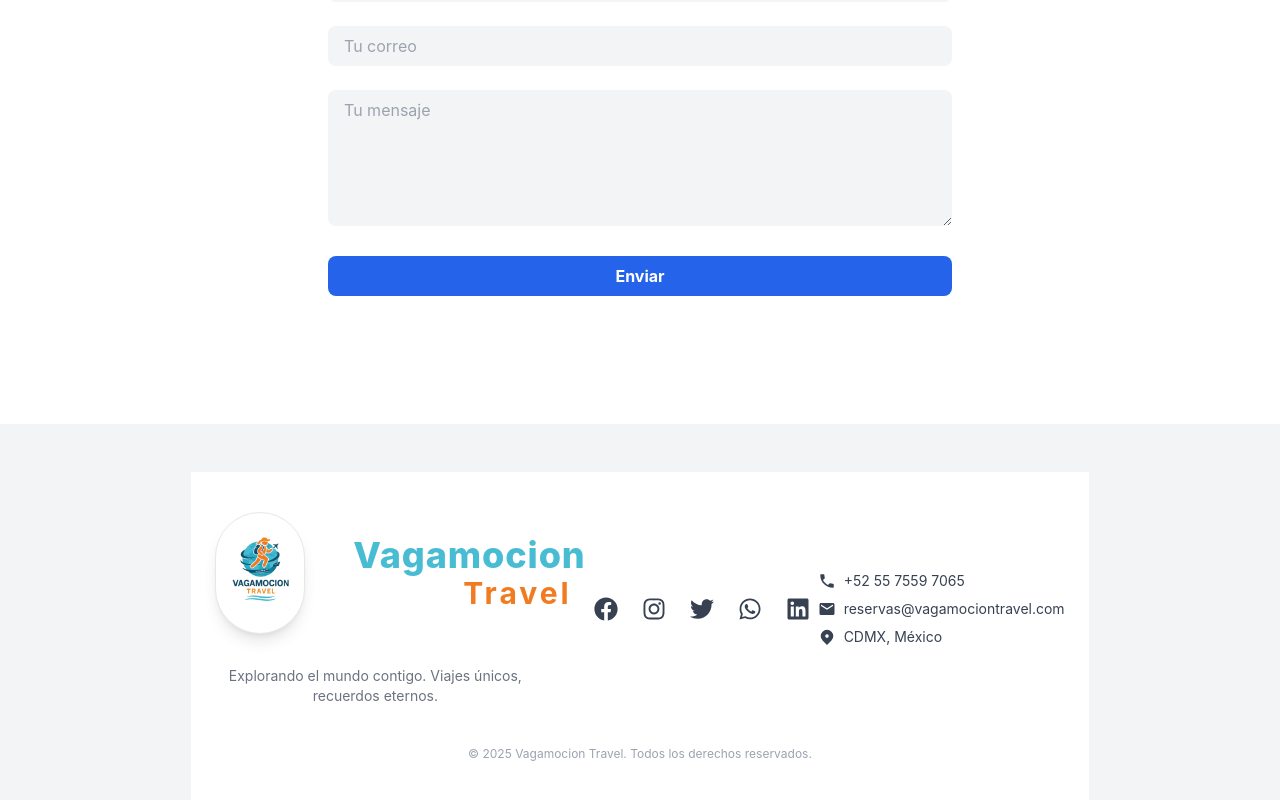
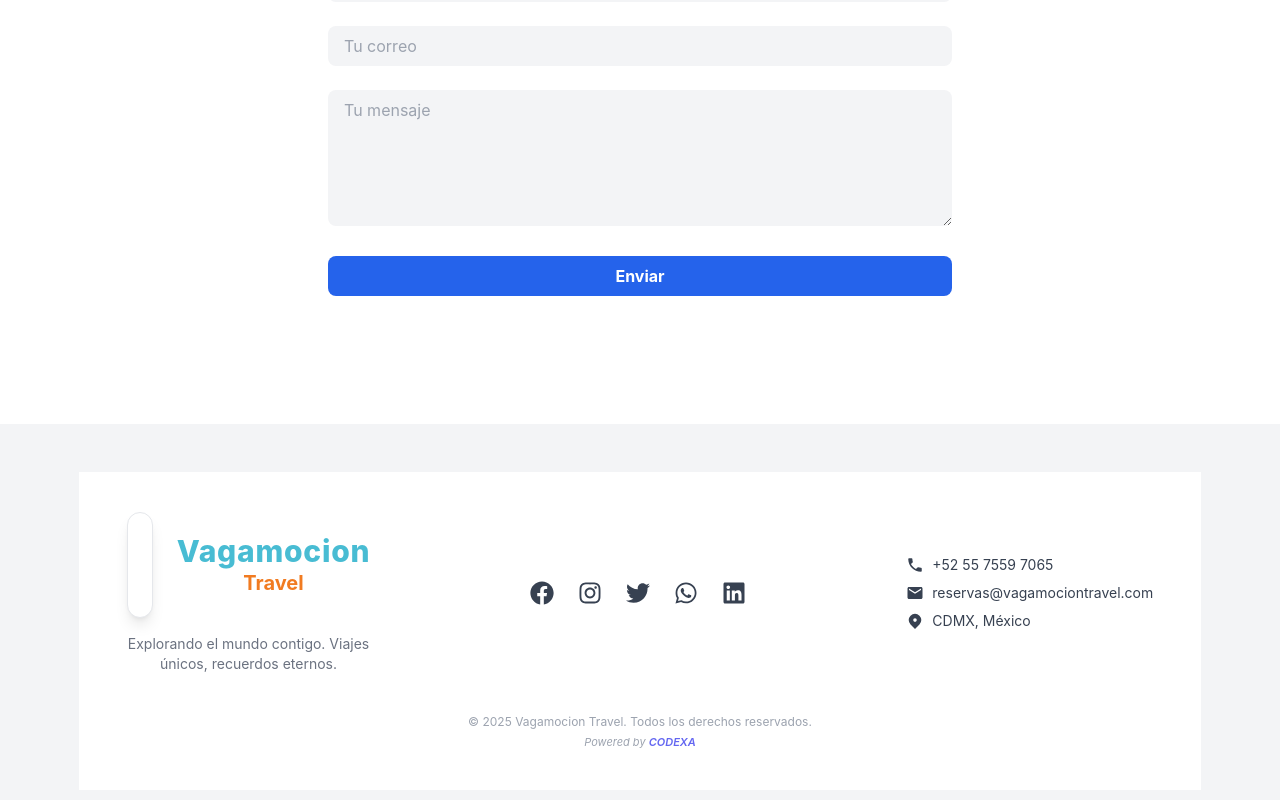
Before and after one commit to jmcgisc/Vagamocion, a React (Create React App) app: page / in a window 1280 px wide. Shown: the part 4300-5100 px from the top of the page. Built offline with nearby package versions, Linux system fonts and the light colour scheme.

Commit message:
redes sociales

```diff
--- a/src/components/RedesSociales.jsx
+++ b/src/components/RedesSociales.jsx
@@ -11,42 +11,32 @@
 
 export default function RedesSociales() {
   return (
-    <footer className="bg-white dark:bg-gray-900 text-gray-700 dark:text-gray-300 py-10 px-6">
-      <div className="max-w-6xl mx-auto flex justify-between items-start md:items-center gap-2">
-
-        <div className="flex flex-col items-start">
-          <div className="">
+    <footer className="bg-white dark:bg-gray-900 text-gray-700 dark:text-gray-300 py-10 px-12">
+      <div className="max-w-6xl mx-auto flex flex-col md:flex-row justify-between items-start md:items-center gap-10 md:gap-40">
+        {/* Logo y descripción */}
+        <div className="flex flex-col items-start space-y-4">
           <Link href="/" className="flex items-center space-x-5 transition duration-300">
-                <div className="flex items-center space-x-12">
-                    <div className="bg-white dark:bg-gray-800 p-3 rounded-full shadow-lg border border-gray-200 dark:border-gray-700 transform group-hover:scale-105 transition duration-300">
+            <div className="flex items-center space-x-6">
+              <div className="bg-white dark:bg-gray-800 p-3 rounded-full shadow-lg border border-gray-200 dark:border-gray-700">
                 <img
                   src="/logo.png"
                   alt="Logo Vagamocion Travel"
-                        className="h-24 w-auto max-w-[180px] object-contain"/>
+                  className="h-20 w-auto object-contain"
+                />
               </div>
-
               <span className="flex flex-col">
-                        <span className="text-4xl font-extrabold text-aqua dark:text-white tracking-wide transition duration-300 group-hover:text-blue-600 dark:group-hover:text-blue-400">
+                <span className="text-3xl font-extrabold text-aqua dark:text-white tracking-wide">
                   Vagamocion
                 </span>
-                        <span className="text-3xl font-bold text-primary dark:text-gray-300 ml-24 tracking-widest">
+                <span className="text-xl font-bold text-primary dark:text-gray-300">
                   Travel
                 </span>
               </span>
-
             </div>
           </Link>
-        </div>
-
-          <div className="flex flex-col items-start">
-            <div className="flex items-center space-x-4 mb-2 min-h-6">
-          </div>
-
-          <p className="text-sm  text-gray-500 dark:text-gray-800 max-w-xs">
+          <p className="text-sm text-gray-500 dark:text-gray-400 max-w-xs">
             Explorando el mundo contigo. Viajes únicos, recuerdos eternos.
           </p>
-
-          </div>
         </div>
 
         {/* Redes sociales */}
@@ -60,7 +50,7 @@
           <a href="https://twitter.com" target="_blank" rel="noopener noreferrer" className="hover:text-blue-400 transition">
             <FaTwitter />
           </a>
-          <a href="https://wa.me/34600123456" target="_blank" rel="noopener noreferrer" className="hover:text-green-500 transition">
+          <a href="https://wa.me/525575597065" target="_blank" rel="noopener noreferrer" className="hover:text-green-500 transition">
             <FaWhatsapp />
           </a>
           <a href="https://linkedin.com" target="_blank" rel="noopener noreferrer" className="hover:text-blue-700 transition">
@@ -68,7 +58,7 @@
           </a>
         </div>
 
-        {/* Información de contacto */}
+        {/* Contacto */}
         <div className="text-sm space-y-2">
           <div className="flex items-center space-x-2">
             <MdPhone className="text-lg" />
@@ -85,8 +75,12 @@
         </div>
       </div>
 
+      {/* Derechos reservados y Powered by */}
       <div className="mt-10 text-center text-xs text-gray-400 dark:text-gray-600">
-        © {new Date().getFullYear()} Vagamocion Travel. Todos los derechos reservados.
+        <p>© {new Date().getFullYear()} Vagamocion Travel. Todos los derechos reservados.</p>
+        <p className="mt-1 text-[11px] text-gray-400 dark:text-gray-600 italic">
+          Powered by <span className="font-semibold text-indigo-500">CODEXA</span>
+        </p>
       </div>
     </footer>
   );
```
Lines whose indentation alone changed are shown as unchanged.
